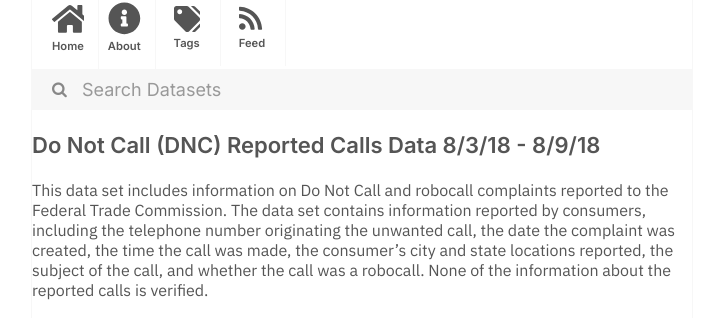
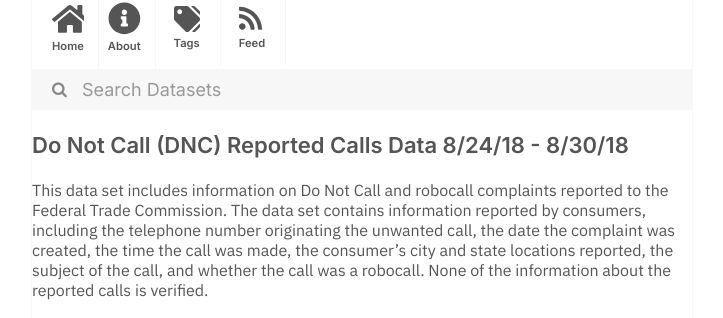
Before and after one commit to dayda-entities/federal-trade-commission, a Jekyll site: the page built from _posts/2020-11-12-do-not-call-dnc-reported-calls.md, in a window 1280 px wide. Shown: the part 216-534 px from the top of the page, without its empty margins (278-1001 px from the left). Built offline with Jekyll 4.4.1, drawn with Linux system fonts in a browser that asks for light colours.

Commit message:
Publish Data

```diff
--- a/_posts/2020-11-12-do-not-call-dnc-reported-calls.md
+++ b/_posts/2020-11-12-do-not-call-dnc-reported-calls.md
@@ -1,7 +1,7 @@
 ---
-title: Do Not Call (DNC) Reported Calls Data 8/3/18 - 8/9/18
-created: '2020-11-12T12:20:43.623638'
-modified: '2020-11-12T12:20:43.623645'
+title: Do Not Call (DNC) Reported Calls Data 8/24/18 - 8/30/18
+created: '2020-11-12T12:20:44.165124'
+modified: '2020-11-12T12:20:44.165134'
 state: active
 type: dataset
 tags:
@@ -12,7 +12,7 @@ tags:
   - Robocalls
 groups: []
 csv_url: >-
-  https://www.ftc.gov/sites/default/files/dnc_complaint_numbers_2018-08-06-10.csv
+  https://www.ftc.gov/sites/default/files/dnc_complaint_numbers_2018-08-27-31.csv
 json_url: ''
 layout: post
 
```
